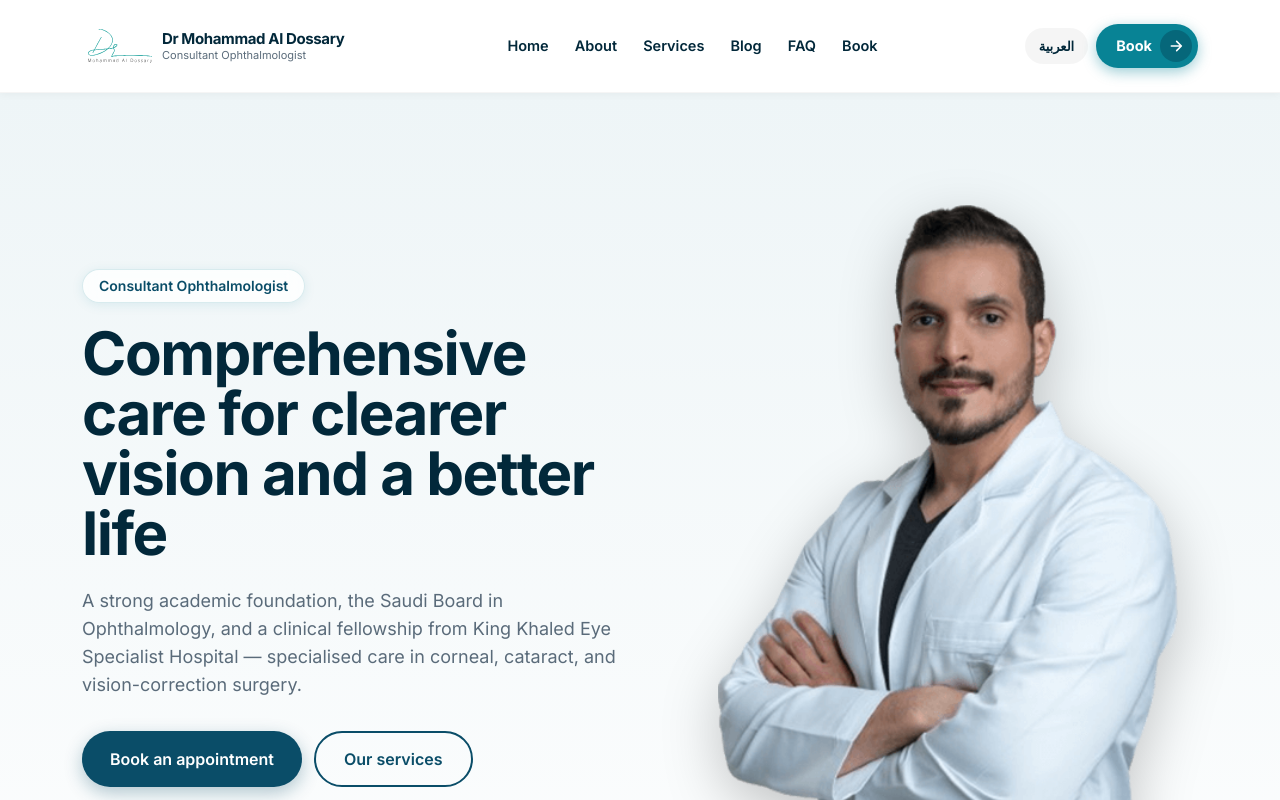
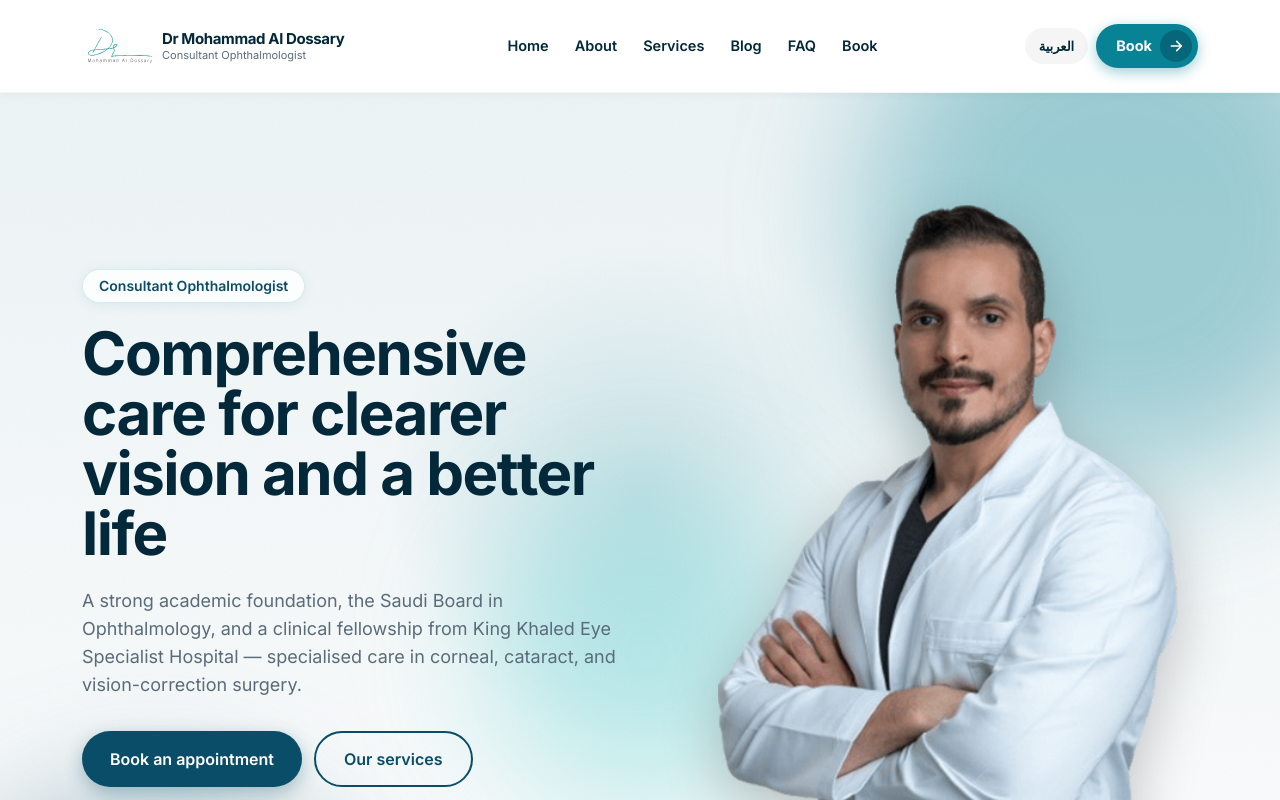
Before and after one commit to eclipseagency/drmdossary, a Next.js app: page /en in a window 1280 px wide. Shown: the top 800 px of the page. Built offline with nearby package versions, Linux system fonts and the light colour scheme.

Commit message:
HomeHero: restore floating glow background; keep TextReveal animations

```diff
--- a/components/home/HomeHero.tsx
+++ b/components/home/HomeHero.tsx
@@ -3,6 +3,7 @@
 import Link from 'next/link'
 import Image from 'next/image'
 import { motion, useReducedMotion } from 'framer-motion'
+import { useEffect, useRef } from 'react'
 import { type Lang } from '@/lib/content'
 import { HERO_AR, HERO_EN, TRUST_BADGES } from '@/lib/i18n'
 import { Reveal } from '@/components/Reveal'
@@ -14,15 +15,62 @@ export function HomeHero({ lang }: { lang: Lang }) {
   const hero = lang === 'ar' ? HERO_AR : HERO_EN
   const badges = TRUST_BADGES[lang]
   const reduced = useReducedMotion()
+  const ref = useRef<HTMLDivElement>(null)
+
+  useEffect(() => {
+    if (reduced || !ref.current) return
+    let raf = 0
+    const el = ref.current
+    const onMove = (e: PointerEvent) => {
+      const r = el.getBoundingClientRect()
+      const x = ((e.clientX - r.left) / r.width) * 100
+      const y = ((e.clientY - r.top) / r.height) * 100
+      if (raf) cancelAnimationFrame(raf)
+      raf = requestAnimationFrame(() => {
+        el.style.setProperty('--spot-x', `${x}%`)
+        el.style.setProperty('--spot-y', `${y}%`)
+      })
+    }
+    el.addEventListener('pointermove', onMove, { passive: true })
+    return () => el.removeEventListener('pointermove', onMove)
+  }, [reduced])
 
   return (
     <section
+      ref={ref}
       className="relative isolate overflow-hidden"
       style={{
         background:
           'linear-gradient(180deg, #eef5f7 0%, #ffffff 100%)',
+        ['--spot-x' as string]: '50%',
+        ['--spot-y' as string]: '40%',
       }}
     >
+      {/* Cursor spotlight */}
+      <div
+        aria-hidden
+        className="pointer-events-none absolute inset-0 transition-[background] duration-[80ms] respect-motion"
+        style={{
+          background:
+            'radial-gradient(420px circle at var(--spot-x) var(--spot-y), rgba(8,131,149,.18), rgba(8,131,149,0) 60%)',
+        }}
+      />
+      {/* Floating shapes */}
+      <span
+        aria-hidden
+        className="absolute -top-40 end-[-120px] h-[520px] w-[520px] rounded-full bg-brand-500/35 blur-3xl animate-float-a respect-motion"
+      />
+      <span
+        aria-hidden
+        className="absolute -bottom-44 start-[-100px] h-[460px] w-[460px] rounded-full bg-brand-600/30 blur-3xl animate-float-b respect-motion"
+      />
+      <span
+        aria-hidden
+        className="hidden md:block absolute top-[40%] start-[38%] h-[320px] w-[320px] rounded-full bg-brand-400/35 blur-3xl animate-float-c respect-motion"
+      />
+      {/* Subtle noise */}
+      <span aria-hidden className="absolute inset-0 bg-noise opacity-[0.035] mix-blend-multiply pointer-events-none" />
+
       <div className="container relative py-16 md:py-24 lg:py-28">
         <div className="grid lg:grid-cols-[1.05fr_0.95fr] gap-10 lg:gap-16 items-center">
           <div>
@@ -61,7 +109,7 @@ export function HomeHero({ lang }: { lang: Lang }) {
             </ul>
           </div>
 
-          {/* Doctor portrait — bare, no surrounding decoration */}
+          {/* Doctor portrait — bare on top of the hero background */}
           <motion.div
             initial={reduced ? false : { opacity: 0, y: 30 }}
             animate={{ opacity: 1, y: 0 }}
```
